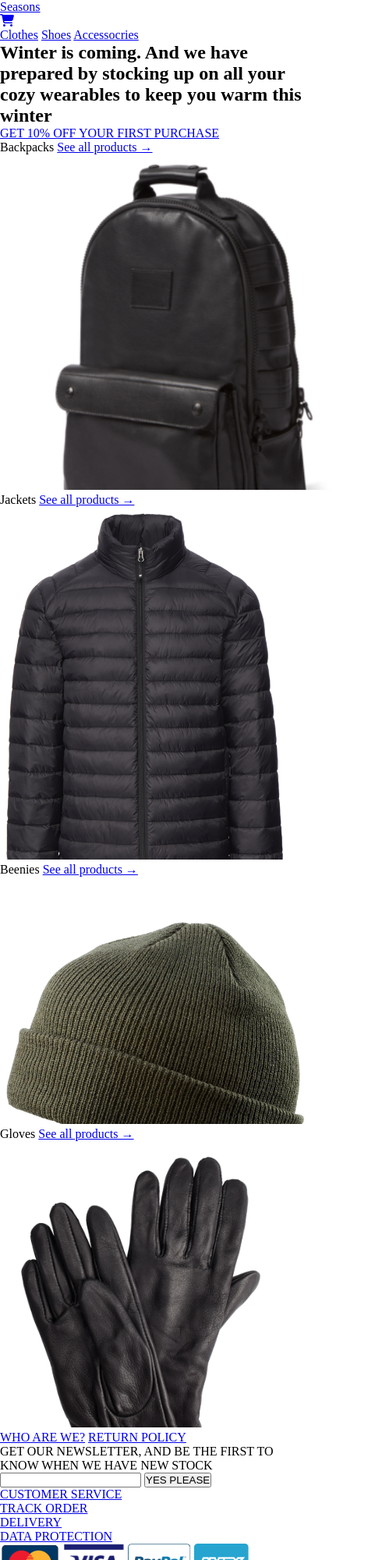
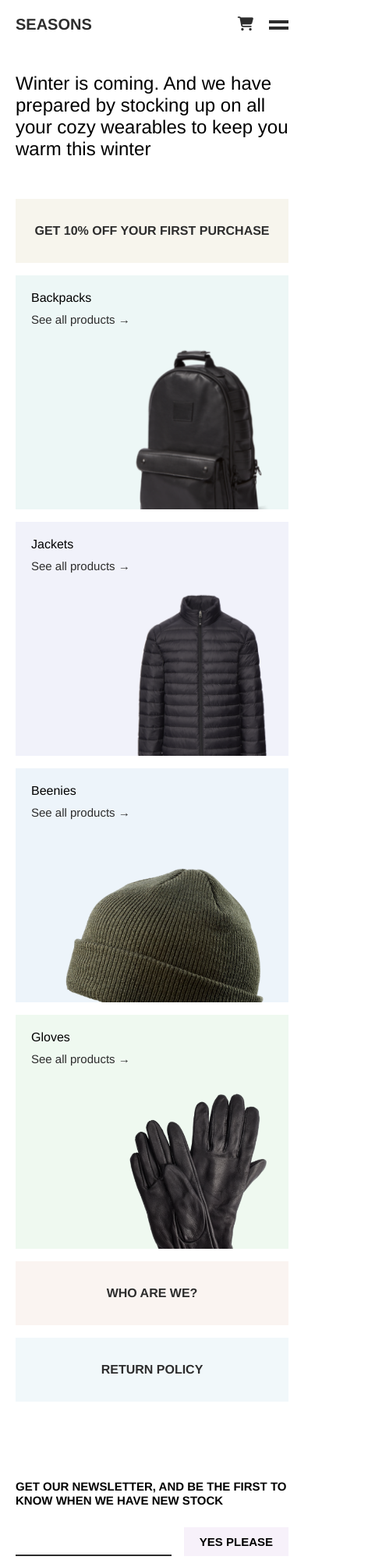
Before and after one commit to andreasgylche/webshop, a website: page index.html in a window 390 px wide. Shown: the top 2000 px of the page at 78% size, 472 px wide, since content can reach past the window. Drawn offline with nearby package versions, Linux system fonts and the light colour scheme; files that its build step writes are made by us from their sources.

Commit message:
scss forside lavet med media queries

```diff
--- a/styles/_andreas.scss
+++ b/styles/_andreas.scss
@@ -1,4 +1,297 @@
 *{
   margin: 0;
   padding: 0;
+  box-sizing: border-box;
 }
+
+body{
+  padding: 20px 20px;
+  font-family: "Helvetica Neue", sans-serif;
+}
+
+.brand{
+  text-transform: uppercase;
+  font-size: 20px;
+  text-decoration: none;
+  color: #2d2d2d;
+  font-weight: bold;
+  z-index: 3;
+}
+
+.burger{
+  float: right;
+  margin-top: 6px;
+
+  .burgerLine{
+    height: 4px;
+    width: 25px;
+    background: #2d2d2d;
+    display: block;
+
+    &:nth-of-type(2){
+      margin-top: 4px;
+    }
+  }
+}
+
+.cart{
+  float: right;
+  text-decoration: none;
+  color: #2d2d2d;
+  font-size: 18px;
+  margin-top: 1px;
+  margin-right: 20px;
+}
+
+nav{
+  display: block;
+  position: absolute;
+  transform: translateX(-70vw);
+  transition: transform .2s ease-in;
+  z-index: 1;
+
+  &.open{
+    height: 100vh;
+    top: 0;
+    left: 0;
+    width: 70vw;
+    background: white;
+    transform: translateX(0);
+
+    display: flex;
+    justify-content: center;
+    align-items: center;
+
+    .navLink{
+      color: #2d2d2d;
+    }
+  }
+
+  .navLinks{
+    display: flex;
+    flex-direction: column;
+    justify-content: space-between;
+    align-items: center;
+    height: 20%;
+  }
+
+  .navLink{
+    text-decoration: none;
+    color: transparent;
+    font-weight: 600;
+    font-size: 20px;
+    transition: color .2s ease-in;
+    transition-delay: .3s;
+  }
+}
+
+.leading{
+  margin-top: 50px;
+
+  h1{
+    font-weight: 500;
+    //width: 95%;
+    margin: auto;
+  }
+}
+
+.discount{
+  text-decoration: none;
+  color: #2d2d2d;
+  font-weight: 600;
+  margin-top: 50px;
+  padding: 2rem 1rem;
+  background: #F7F5ED;
+  display: block;
+  text-align: center;
+}
+
+.grid{
+  margin-top: 16px;
+  display: grid;
+  grid-template-rows: repeat(4, 300px);
+  grid-row-gap: 16px;
+
+  .tile{
+    position: relative;
+    background: #EDF7F6;
+    overflow: hidden;
+    padding: 20px 20px;
+
+    &:nth-of-type(2){
+      background: #F1F2FA;
+    }
+
+    &:nth-of-type(3){
+      background: #EDF4FA;
+    }
+
+    &:nth-of-type(4){
+      background: #EFF9F0;
+    }
+
+    .tileTitle{
+      margin-top: 20px;
+      font-weight: 500;
+    }
+
+    .tileLink{
+      display: block;
+      text-decoration: none;
+      color: #2d2d2d;
+      font-size: 15px;
+      margin-top: 10px;
+    }
+
+    img{
+      height: 70%;
+      position: absolute;
+      bottom: 0;
+      right: 0;
+    }
+  }
+}
+
+.info{
+  display: grid;
+
+  .who{
+    text-decoration: none;
+    color: #2d2d2d;
+    font-weight: 600;
+    margin-top: 16px;
+    padding: 2rem 1rem;
+    background: #FAF4F1;
+    display: block;
+    text-align: center;
+  }
+
+  .policy{
+    text-decoration: none;
+    color: #2d2d2d;
+    font-weight: 600;
+    margin-top: 16px;
+    padding: 2rem 1rem;
+    background: #F1F8FA;
+    display: block;
+    text-align: center;
+  }
+}
+
+footer{
+  margin-top: 100px;
+}
+
+.footerLeading{
+  font-size: 15px;
+  font-weight: 600;
+}
+
+.input{
+  display: flex;
+  margin-top: 25px;
+
+  input{
+    outline: none;
+    border: none;
+    border-bottom: 2px #2d2d2d solid;
+    flex-grow: 1;
+  }
+
+  .inputButton{
+    font-weight: 600;
+    padding: 10px 20px;
+    background: #F7F1FA;
+    border: none;
+    margin-left: 16px;
+    font-size: 15px;
+  }
+}
+
+.footerTwo{
+  margin-top: 30px;
+
+  ul{
+    list-style-type: none;
+
+    li a{
+      text-decoration: none;
+      color: #2d2d2d;
+      font-size: 12px;
+      font-weight: 600;
+    }
+  }
+
+  .paymentOptions{
+    margin-top: 10px;
+
+    img{
+      height: 20px;
+    }
+  }
+}
+
+@media only screen and (min-width: 600px) {
+
+  .leading h1{
+    width: 65%;
+  }
+
+  .discount{
+    font-size: 24px;
+  }
+
+  .grid{
+    grid-template-columns: 1fr 1fr;
+    grid-template-rows: 300px 300px;
+    grid-column-gap: 16px;
+  }
+
+  .info{
+    display: grid;
+    grid-template-columns: 1fr 1fr;
+    grid-column-gap: 16px;
+  }
+
+  .who,
+  .policy{
+    font-size: 24px;
+  }
+
+  footer{
+    display: grid;
+    grid-template-columns: 1fr 1fr;
+    grid-column-gap: 16px;
+
+    .footerTwo{
+      margin: 0;
+    }
+  }
+}
+
+@media only screen and (min-width: 992px) {
+
+  body{
+    width: 80%;
+    margin: auto;
+  }
+
+  .footerTwo {
+    margin: 0;
+    display: grid;
+    grid-template-columns: 1fr 1fr;
+
+    .paymentOptions{
+      margin-top: 0;
+    }
+  }
+
+}
+
+@media only screen and (min-width: 1200px) {
+
+  body{
+    width: 60%;
+  }
+
+}
```
